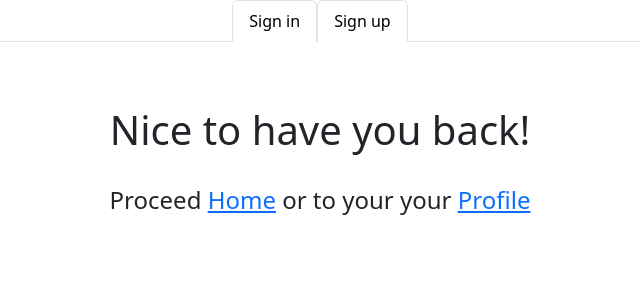
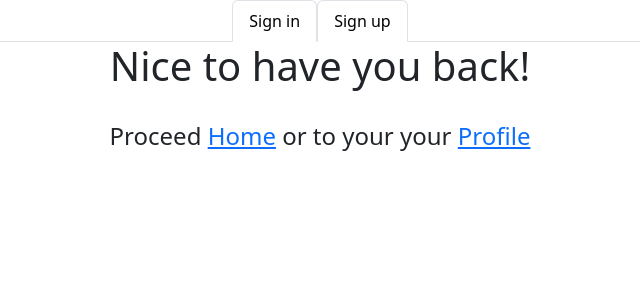
Before and after one commit to benie254/TamtaMureen, a Django app: page /accounts/profile in a window 1280 px wide. Shown: the top 300 px of the page, without its empty margins (320-960 px from the left). Run offline with Django 4.2, Linux system fonts and the light colour scheme; some libraries are stand-ins or nearby versions.

Commit message:
remove path--to be added later

```diff
--- a/tam/templates/registration/login_success.html
+++ b/tam/templates/registration/login_success.html
@@ -4,12 +4,12 @@
 
 
 {%block content%}
-<div class="container" style="margin-top:5%;">
+<div class="container">
     <div class>
         <div>
             <h1 class="text-center">Nice to have you back!</h1>
         <br>
-        <h4 class="text-center">Proceed <span><a href="/">Home</a></span> or to your your <span><a href="{%url 'profile' user.id %}">Profile</a></span></h4>
+        <h4 class="text-center">Proceed <span><a href="/">Home</a></span> or to your your <span><a href="">Profile</a></span></h4>
         </div>
     </div>
 </div>
```
